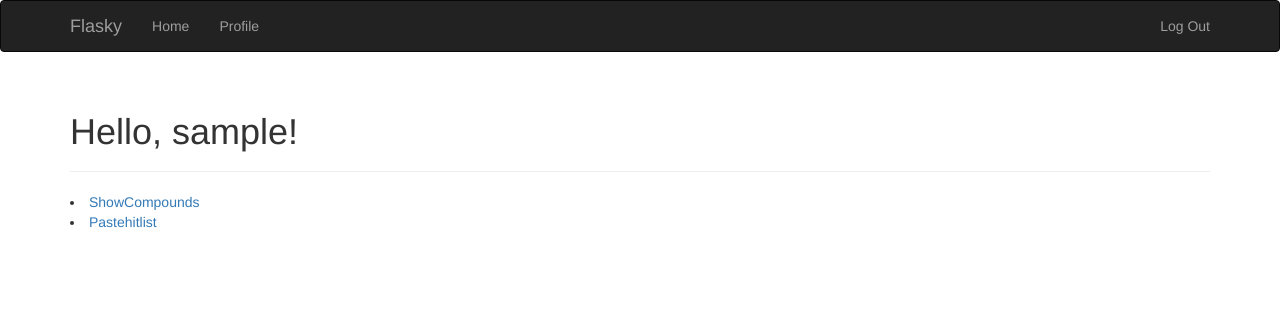
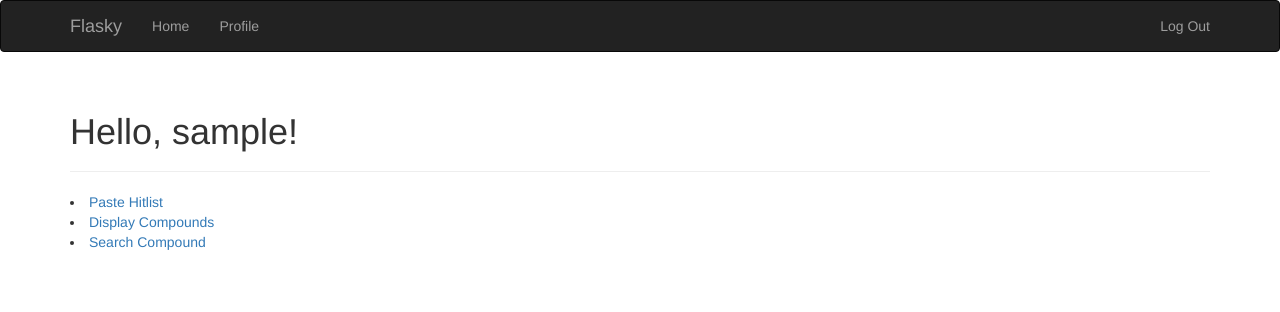
Before and after one commit to charlestondance/FlaskDrugSensitivity, a Flask app: page / in a window 1280 px wide. Shown: the top 312 px of the page. Run offline with Flask 2, Linux system fonts and the light colour scheme; the visitor is signed in with stand-in values (Sample User, id 1); data comes from the database, SQL or seed files in the repository; both versions use the stored data as it was after the commit; some libraries are stand-ins or nearby versions.

Commit message:
added showcompounds
can cycle through the db

```diff
--- a/app/main/forms.py
+++ b/app/main/forms.py
@@ -20,7 +20,11 @@ class AddCompound(Form):
 
 class DeleteCompound(Form):
     formatted_batch_id = StringField('Batch ID', validators=[Required(), Length(1, 64)])
-    submit = SubmitField('DeleteCompound')
+    submit = SubmitField('Delete Compound')
+
+class SearchCompound(Form):
+    formatted_batch_id = StringField('Batch ID', validators=[Required(), Length(1, 64)])
+    submit = SubmitField('Search Compound')
 
 class Hitlist(Form):
     hitlist = TextAreaField("Paste in list of compounds", validators=[Required()])
--- a/app/main/views.py
+++ b/app/main/views.py
@@ -1,7 +1,7 @@
 from flask import render_template,redirect, request, url_for, flash
 from . import main
 from ..models import CompoundDB, User, Role, Permission
-from .forms import AddCompound, DeleteCompound, Hitlist, EditProfileAdminForm, EditCompound
+from .forms import AddCompound, DeleteCompound, Hitlist, EditProfileAdminForm, EditCompound, SearchCompound
 from .. import db
 from app.main.generate_hitlist import make_hitlist
 from flask.ext import excel
@@ -21,8 +21,21 @@ def show_compound():
     print(pagination.items)
     compound = pagination.items
     #compound = CompoundDB.query.all()
+    #return a value for the big jump for next page so long as it doesnt go over the maximum
+    page_10 = pagination.next_num+9
+    if page_10 > pagination.pages:
+        pageincrement = pagination.pages
+    else:
+        pageincrement = page_10
 
-    return render_template('showcompound.html', compound=compound, pagination=pagination)
+    #check the decrease doesnt go below 1
+    page_decrement = page - 10
+    if page_decrement < 1:
+        page_decrement = 1
+    print(page_decrement)
+
+
+    return render_template('showcompound.html', compound=compound, pagination=pagination, pageincrement=pageincrement, page_decrement=page_decrement)
 
 @main.route('/registercompound', methods=['GET', 'POST'])
 @login_required
@@ -47,13 +60,14 @@ def delete_compound():
     form = DeleteCompound()
     print('delete_compound')
     if form.validate_on_submit():
-        flash('Compound deleted')
+
         compound_del = CompoundDB.query.filter_by(formatted_batch_id=form.formatted_batch_id.data).first()
         db.session.delete(compound_del)
         db.session.commit()
+        flash('Compound deleted')
         return redirect(url_for('main.index'))
 
-    return render_template('registercompound.html', form=form)
+    return render_template('deletecompound.html', form=form)
 
 @main.route('/hitlist', methods=['GET', 'POST'])
 @login_required
@@ -98,6 +112,7 @@ def edit_profile_admin(id):
         user.username = form.username.data
         user.role = Role.query.get(form.role.data)
         db.session.add(user)
+        db.session.commit()
         flash('The profile has been updated.')
         return redirect(url_for('.user', username=user.username))
     form.email.data = user.email
@@ -120,7 +135,7 @@ def edit_compound(batch_id):
     """this will take the formatted batch id and allow the user to edit the compounds starting conc and range
     """
 
-    compound = CompoundDB.query.filter_by(formatted_batch_id=batch_id).first()
+    compound = CompoundDB.query.filter_by(formatted_batch_id=batch_id).first_or_404()
     form = EditCompound(compound=compound)
     if form.validate_on_submit():
         compound.starting_concentration = form.starting_concentration.data
@@ -130,7 +145,19 @@ def edit_compound(batch_id):
         return redirect(url_for('main.index'))
 
     #set the defaults
-    form.starting_concentration.data = compound.starting_concentration
+    form.starting_concentration.data = int(compound.starting_concentration)
     form.concentration_range.data = compound.concentration_range
 
     return render_template('edit_compound.html', form=form, compound=compound)
+
+@main.route('/searchcompound', methods=['GET', 'POST'])
+@login_required
+@permission_required(Permission.EDIT_DB)
+def search_compound():
+    """this will search the DB for the entered compound and return the edit page"""
+    form = SearchCompound()
+    if form.validate_on_submit():
+        compound = form.formatted_batch_id.data
+        return redirect(url_for('.edit_compound', batch_id = compound ))
+
+    return render_template('searchcompound.html', form=form)
--- a/app/templates/_showcompound.html
+++ b/app/templates/_showcompound.html
@@ -1,5 +1,5 @@
 <p>
-    <table border="1" style="width:75%">
+    <table class="table table-striped">
     <tr>
     <th>Batch ID</th>
     <th>Supplier</th>
@@ -8,6 +8,7 @@
         <th>Well Ref</th>
         <th>Range</th>
         <th>Plate</th>
+        <th>Edit</th>
   </tr>
     {% for compounds in compound %}
        <tr>
--- a/app/templates/edit_compound.html
+++ b/app/templates/edit_compound.html
@@ -10,7 +10,7 @@
 
 <p>
 
-    <table border="1" style="width:75%">
+    <table class="table table-striped">
     <tr>
     <th>Batch ID</th>
     <th>Supplier</th>
--- a/app/templates/index.html
+++ b/app/templates/index.html
@@ -10,16 +10,21 @@
 
 
                 {% if current_user.is_authenticated %}
-                <li><a href="{{ url_for('main.show_compound') }}">ShowCompounds</a></li>
-                <li><a href="{{ url_for('main.hitlist') }}">Pastehitlist</a></li>
-
+                <li><a href="{{ url_for('main.hitlist') }}">Paste Hitlist</a></li>
+                <li><a href="{{ url_for('main.show_compound') }}">Display Compounds</a></li>
+                <li><a href="{{ url_for('main.search_compound') }}">Search Compound</a></li>
                 {% endif %}
 
+    </p>
+
+
+<p>
                 {% if current_user.can(Permission.EDIT_DB) %}
+                <h2>Admin Tasks</h2>
                 <li><a href="{{ url_for('auth.delete_user') }}">Delete User</a></li>
-                <li><a href="{{ url_for('auth.user_management') }}">User Management</a></li>
-                <li><a href="{{ url_for('main.delete_compound') }}">DeleteCompounds</a></li>
-                <li><a href="{{ url_for('main.register_compound') }}">RegisterCompounds</a></li>
+                <li><a href="{{ url_for('auth.user_management') }}">List Users</a></li>
+                <li><a href="{{ url_for('main.delete_compound') }}">Delete Compounds</a></li>
+                <li><a href="{{ url_for('main.register_compound') }}">Register Compound</a></li>
                 <li><a href="{{ url_for('auth.register') }}">Register New User</a></li>
                 {% endif %}
 </P>
--- a/app/templates/showcompound.html
+++ b/app/templates/showcompound.html
@@ -6,14 +6,16 @@
 
 {% block page_content %}
 <div class="page-header">
-    <h1>ShowCompound</h1>
+    <h1>Compounds</h1>
 
 {% include '_showcompound.html' %}
     {% if pagination %}
     <div class="pagination">
-    {{ macros.pagination_widget(pagination, '.show_compound') }}
+    {{ macros.pagination_widget(page_decrement, pageincrement, pagination, '.show_compound' ) }}
 </div>
     {% endif %}
 </div>
 
+
+
 {% endblock %}
```
Also changed, not shown: app/templates/_macros.html (+15 -2 lines), app/templates/auth/user_management.html (+17 -7 lines), app/templates/searchcompound.html (added, +15 -0 lines), data-dev.sqlite.
